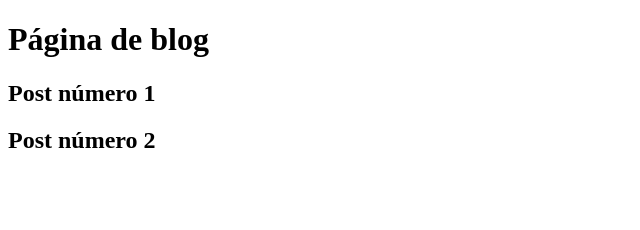
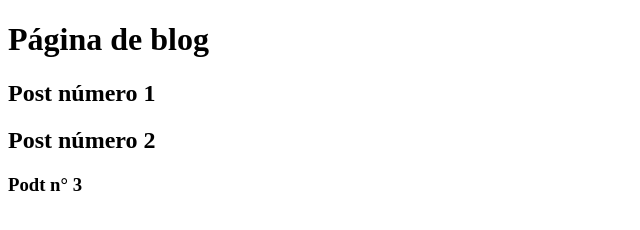
Before and after one commit to ceciibat/aulagithubs, a plain HTML site: page blog.html in a window 1280 px wide. Shown: the full height of the page, 0-640 px from the left. Drawn offline with Linux system fonts and the light colour scheme.

Commit message:
update blog

```diff
--- a/blog.html
+++ b/blog.html
@@ -10,5 +10,6 @@
     <h1>Página de blog</h1>
     <h2>Post número 1</h2>
     <h2>Post número 2</h2>
+    <h3>Podt n° 3</h3>
 </body>
 </html>
```
